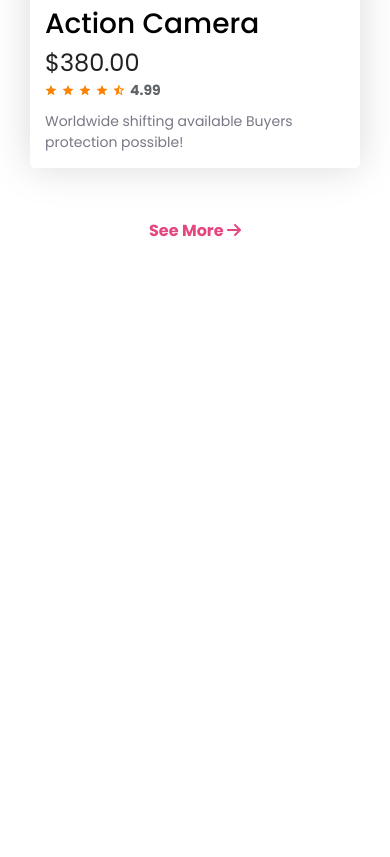
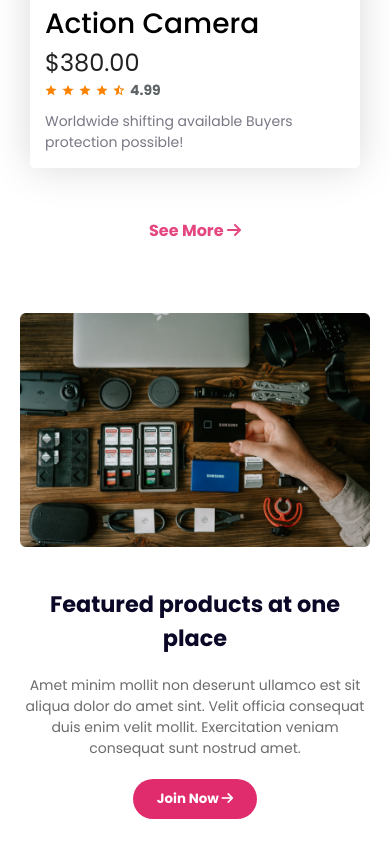
Before and after one commit to mramitkb/Influencer-Gear-m10, a plain HTML site: page index.html in a window 390 px wide. Shown: the part 5461-6318 px from the top of the page. Before the commit the page ends 5754 px from the top, so only its background shows below. Drawn offline with Linux system fonts and the light colour scheme.

Commit message:
Featured Section completed with Responsive

```diff
--- a/index.html
+++ b/index.html
@@ -192,6 +192,14 @@
             </div>
             <p class="see-more">See More <i class="fa-solid fa-arrow-right"></i></p>
         </div>
+        <div class="featured-container">
+            <img src="./images/gear.png" alt="">
+            <div class="featured-info">
+                <h1>Featured products at one place</h1>
+                <p>Amet minim mollit non deserunt ullamco est sit aliqua dolor do amet sint. Velit officia consequat duis enim velit mollit. Exercitation veniam consequat sunt nostrud amet.</p>
+                <button class="primary-btn">Join Now <i class="fa-solid fa-arrow-right"></i></button>
+            </div>
+        </div>
     </main>
     <footer class="footer">
 
--- a/responsive.css
+++ b/responsive.css
@@ -10,7 +10,7 @@
         text-align: center;
         margin-bottom: 20px;
     }
-    .nav-container ul, .banner-info, .camera{
+    .nav-container ul, .banner-info, .camera, .featured-container img, .featured-info{
         width: 100%;
     }
     .banner-container{
@@ -54,6 +54,22 @@
         margin-right: 0;
         text-align: center;
     }
+
+    .featured-container{
+        flex-direction: column;
+        padding: 20px;
+        gap: 40px;
+    }
+    .featured-info{
+        text-align: center;
+    }
+    .featured-info h1{
+        font-size: 1.40rem;
+    }
+    .featured-info p{
+        font-size: 0.875rem;
+    }
+
 }
 
 
@@ -118,4 +134,9 @@
         margin-right: 0;
         text-align: center;
     }
+
+    .featured-container{
+        padding: 20px;
+        gap: 30px;
+    }
 }
--- a/style.css
+++ b/style.css
@@ -160,5 +160,28 @@ h6{
     text-align: end;
     margin-top: 50px;
     cursor: pointer;
-    margin-right: 150px;
+    margin-right: 80px;
 }
+
+
+/* Featured Section */
+.featured-container{
+    max-width: 1440px;
+    margin: 0 auto 100px;
+    display: flex;
+    align-items: center;
+    justify-content: space-between;
+    gap: 100px;
+}
+.featured-container img, .featured-info{
+    width: 50%;
+}
+.featured-info h1{
+    font-size: 2.5rem;
+    color: #0A0826;
+    font-weight: 700;
+}
+.featured-container p{
+    color: #6C6C6C;
+    margin: 20px 0;
+}
```
